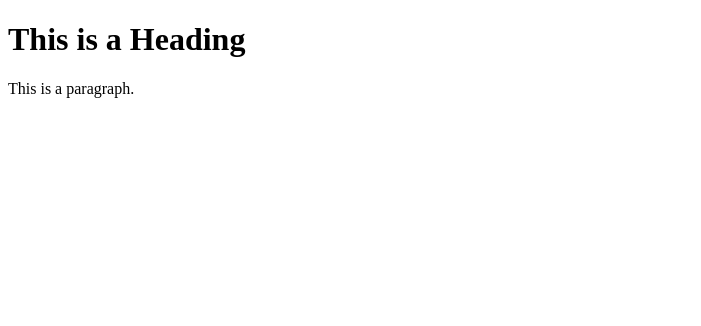
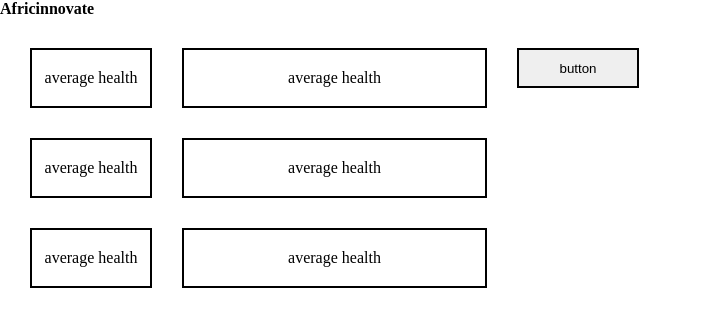
Before and after one commit to Charlieee1/Health-Happiness-Money, a plain HTML site: page index.html in a window 1280 px wide. Shown: the whole page, without its empty margins (0-701 px from the left). Drawn offline with Linux system fonts and the light colour scheme.

Commit message:
first-hackathon

```diff
--- a/index.html
+++ b/index.html
@@ -2,11 +2,28 @@
 <html>
 <head>
 <title>Page Title</title>
+<link rel="stylesheet" href="./style.css">
 </head>
 <body>
 
-<h1>This is a Heading</h1>
-<p>This is a paragraph.</p>
+    <section>
+        <div class="">
+            <strong>Africinnovate</strong>
+            <div class="container">
+                <div class="row1">average health</div>
+                <div class="row2">average health</div>
+                <button class="button">button</button>
+            </div>
+            <div class="container">
+                <div class="row1">average health</div>
+                <div class="row2">average health</div>
+            </div>
+            <div class="container">
+                <div class="row1">average health</div>
+                <div class="row2">average health</div>
+            </div>
+        </div>
+    </section>
 
 <script src="script.js"></script>
 </body>
--- /dev/null
+++ b/style.css
@@ -0,0 +1,38 @@
+*{
+    padding: 0;
+    margin: 0;
+    box-sizing: border-box;
+}
+
+.container{
+    display: flex;
+    flex-direction: row;
+    margin: 30px;
+    gap: 30px;
+}
+
+.row1{
+    border: 2px solid black;
+    width:10%;
+    height: 60px;
+    align-items: center;
+    display: flex;
+    justify-content: center;
+}
+.row2{
+    border: 2px solid black;
+    width:25%;
+    height: 60px;
+    align-items: center;
+    display: flex;
+    justify-content: center;
+}
+
+.button{
+    border: 2px solid black;
+    width: 10%;
+    height: 40px;
+    align-items: center;
+    display: flex;
+    justify-content: center;
+}
```
